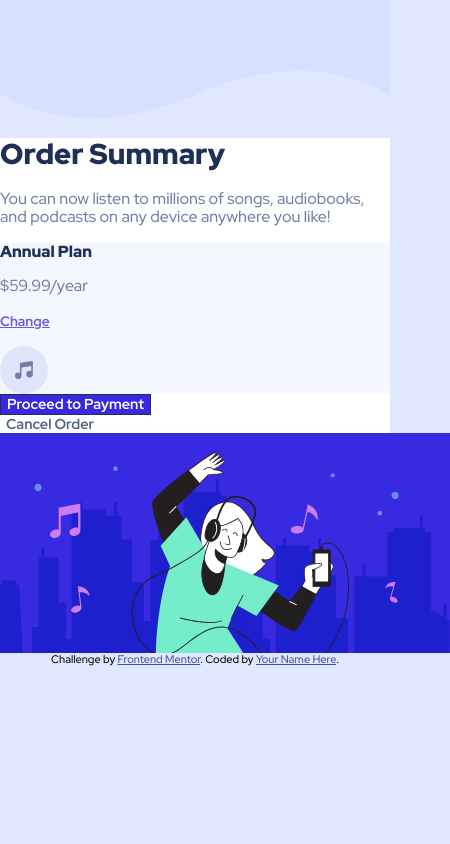
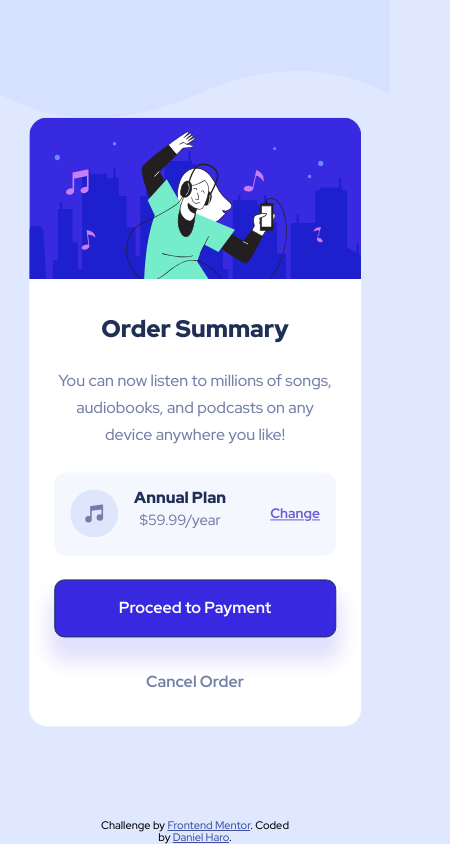
Before and after one commit to o0oDanielHaroo0o/order-summary-component, a plain HTML site: page index.html in a window 390 px wide. Shown: the whole page, 450 px wide, since content can reach past the window. Drawn offline with Linux system fonts and the light colour scheme.

Commit message:
MOBILE DESIGN (375W)

```diff
--- a/css/styles.css
+++ b/css/styles.css
@@ -26,7 +26,7 @@ Fonts/Colors
 */
 
 h1{
-    font-size: 1.8rem;
+    font-size: 1.5rem;
 }
 
 h2{
@@ -54,13 +54,17 @@ a, .order__button{
     color: hsl(224, 23%, 55%);
 }
 
+.plan__info__price{
+    font-size: .924rem;
+}
+
 .order__button{
-    font-size: .9rem;
+    font-size: 1rem;
     color: #fff;
 }
 
 .order__button--cancel{
-    color: hsl(224, 23%, 43%);
+    color: hsl(224, 23%, 55%);
 }
 
 /*
@@ -69,22 +73,102 @@ Layout
 =================
 */
 
+.bg-pattern{
+    position: absolute;
+    top: 0;
+    left: 0;
+    width: 100vw;
+}
+
+.flex{
+    display: flex;
+} /* .order, .order__plan, plan icon and info div */
+
 .order{
+    flex-direction: column;
+    justify-content: center;
+    align-items: center;
+    position: absolute;
+    top:50%;
+    left: 50%;
+    transform: translate(-50%, -50%);
+    width: 85vw;
+    /* max-width: 500px; */
     background-color: #fff;
+    text-align: center;
+    border-radius: 18px;
+    overflow: hidden;
+}
+
+.order__illustration{
+    order: 1;
+    width: 100%;
+}
+
+.order__title{
+    order: 2;
+    margin: 1.5em 0 1em;
+}
+
+.order__info{
+    order: 3;
+    margin: 0 1.7em 1.5em;
+    line-height: 1.7em;
 }
 
 .order__plan{
+    order: 4;
+    justify-content: space-between;
+    align-items: center;
+    margin-bottom: 1.5em;
+    padding: 1em;
     background-color: hsl(225, 100%, 98%);
+    border-radius: 12px;
+}
+
+
+.plan__icon{
+    order: 1;
+}
+
+.plan__info{
+    order: 2;
+    margin-left: 1em;
+}
+
+.plan__change{
+    order: 3;
+    margin-left: 2.03em;
+}
+
+.plan__info__title,
+.plan__info__price{
+    margin: 0;
+}
+
+.plan__info__title{
+    margin-bottom: .25em;
+}
+
+.order__plan,
+.order__button{
+    width: 85%;
 }
 
 .order__button{
+    order: 5;
+    margin-bottom: 1em;
+    padding: 1.2em;
+    border: 1px solid hsl(223, 47%, 23%);
+    border-radius: 10px;
     background-color: hsl(245, 75%, 52%);
-    border: 1px solid hsl(223, 47%, 23%);
+    box-shadow: 0 1.2em 20px 5px hsl(245, 75%, 93%);
 }
 
 .order__button--cancel{
     background-color: transparent;
     border: none;
+    box-shadow: none;
 }
 
 /*
@@ -94,6 +178,10 @@ Attribution
 */
 
 .attribution {
+    position: absolute;
+    bottom: 0;
+    left: 50%;
+    transform: translate(-50%, 0);
     font-size: 11px; text-align: center;
 }
 .attribution a {
--- a/index.html
+++ b/index.html
@@ -27,8 +27,8 @@ Background
 ================
 -->
 
-  <img srcset="./images/pattern-background-desktop.svg 1440w, ./images/pattern-background-mobile.svg 375w" src="./images/pattern-background-mobile.svg 375w" alt="Background pattern"
-    class="bg-pattern">
+  <img srcset="./images/pattern-background-desktop.svg 1440w, ./images/pattern-background-mobile.svg 375w"
+    src="./images/pattern-background-mobile.svg 375w" alt="Background pattern" class="bg-pattern">
 
   <!--
 ================
@@ -36,18 +36,20 @@ Main Content
 ================
 -->
 
-  <div class="order">
+  <div class="order flex">
 
     <h1 class="order__title heading">Order Summary</h1>
     <p class="order__info text">You can now listen to millions of songs, audiobooks, and podcasts on any
       device anywhere you like!</p>
-    <div class="order__plan">
-      <div class="plan__info">
-        <h2 class="plan__info__title heading">Annual Plan</h2>
-        <p class="plan__info__price text">$59.99/year</p>
-      </div> <!-- plan__info -->
-      <p><a href="#" class="plan__change">Change</a></p>
-      <img src="./images/icon-music.svg" alt="music icon" class="plan__icon">
+    <div class="order__plan flex">
+      <div class="flex">
+        <div class="plan__info">
+          <h2 class="plan__info__title heading">Annual Plan</h2>
+          <p class="plan__info__price text">$59.99/year</p>
+        </div> <!-- plan__info -->
+        <img src="./images/icon-music.svg" alt="music icon" class="plan__icon">
+      </div> <!-- plan icon and info container -->
+      <p class="plan__change"><a href="#">Change</a></p>
     </div> <!-- plan -->
     <button class="order__button">Proceed to Payment</button>
     <button class="order__button order__button--cancel">Cancel Order</button>
@@ -62,7 +64,7 @@ Attribution
 -->
   <div class="attribution">
     Challenge by <a href="https://www.frontendmentor.io?ref=challenge" target="_blank">Frontend Mentor</a>.
-    Coded by <a href="#">Your Name Here</a>.
+    Coded by <a href="https://github.com/o0oDanielHaroo0o" target="_blank">Daniel Haro</a>.
   </div>
 
 </body>
```
